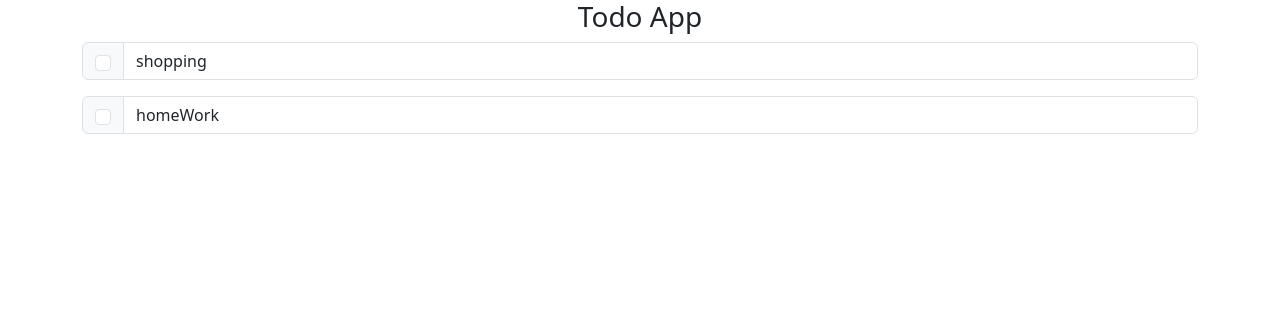
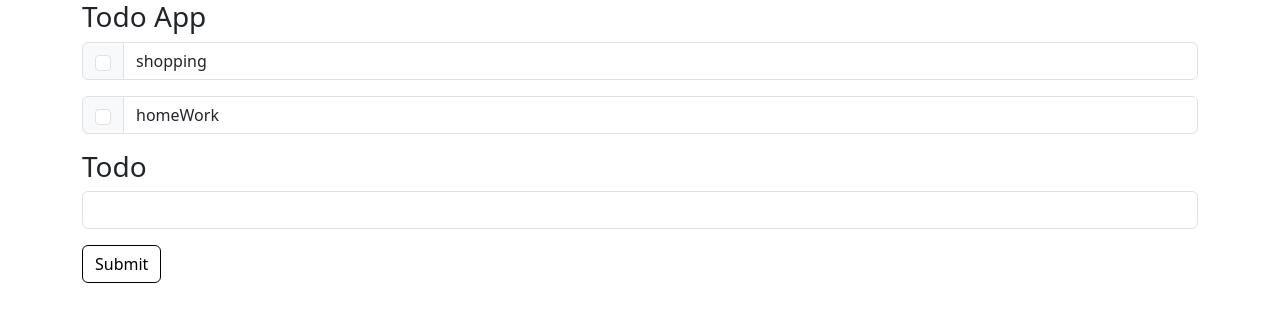
Before and after one commit to Rishab-innovative/Todo, a React (Create React App) app: page / in a window 1280 px wide. Shown: the top 322 px of the page. Built offline with nearby package versions, Linux system fonts and the light colour scheme.

Commit message:
task2 completed

```diff
--- a/src/App.css
+++ b/src/App.css
@@ -1,38 +1,5 @@
-.App {
-  text-align: center;
+.custom-button {
+    background-color: white;
+    color: black;
+    border: 1px solid black;
 }
-
-.App-logo {
-  height: 40vmin;
-  pointer-events: none;
-}
-
-@media (prefers-reduced-motion: no-preference) {
-  .App-logo {
-    animation: App-logo-spin infinite 20s linear;
-  }
-}
-
-.App-header {
-  background-color: #282c34;
-  min-height: 100vh;
-  display: flex;
-  flex-direction: column;
-  align-items: center;
-  justify-content: center;
-  font-size: calc(10px + 2vmin);
-  color: white;
-}
-
-.App-link {
-  color: #61dafb;
-}
-
-@keyframes App-logo-spin {
-  from {
-    transform: rotate(0deg);
-  }
-  to {
-    transform: rotate(360deg);
-  }
-}
--- a/src/App.tsx
+++ b/src/App.tsx
@@ -1,5 +1,4 @@
 import Todo from "./Todo";
-import "./App.css";
 import "bootstrap/dist/css/bootstrap.min.css";
 
 function App() {
--- a/src/Todo.tsx
+++ b/src/Todo.tsx
@@ -2,18 +2,27 @@ import React, { useState } from "react";
 import Badge from "react-bootstrap/Badge";
 import Form from "react-bootstrap/Form";
 import "bootstrap/dist/css/bootstrap.min.css";
+import Button from "react-bootstrap/Button";
 import InputGroup from "react-bootstrap/InputGroup";
 import "bootstrap/dist/css/bootstrap.min.css";
+import "./App.css";
 
 const Todo: React.FC = () => {
-  const data: string[] = ["shopping", "homeWork"];
+  const [data, setData] = useState<string[]>(["shopping", "homeWork"]);
   const [checks, setChecks] = useState<boolean[]>([false, false]);
+  const [inputValue, setInputValue] = useState<string>("");
 
   const _handleCheck = (index: number) => {
     const newChecks: boolean[] = [...checks];
     newChecks[index] = !newChecks[index];
     setChecks(newChecks);
   };
+
+  const _add = () => {
+    data.unshift(inputValue);
+    setData([...data]);
+  };
+
   return (
     <div className="App">
       <div className="container">
@@ -29,6 +38,18 @@ const Todo: React.FC = () => {
             {checks[index] ? <Badge bg="secondary">complete</Badge> : ""}
           </InputGroup>
         ))}
+
+        <h3>Todo</h3>
+        <InputGroup className="mb-3">
+          <Form.Control
+            aria-label="Default"
+            aria-describedby="inputGroup-sizing-default"
+            onChange={(event) => setInputValue(event.target.value)}
+          />
+        </InputGroup>
+        <Button variant="light" className="custom-button" onClick={_add}>
+          Submit
+        </Button>
       </div>
     </div>
   );
```
